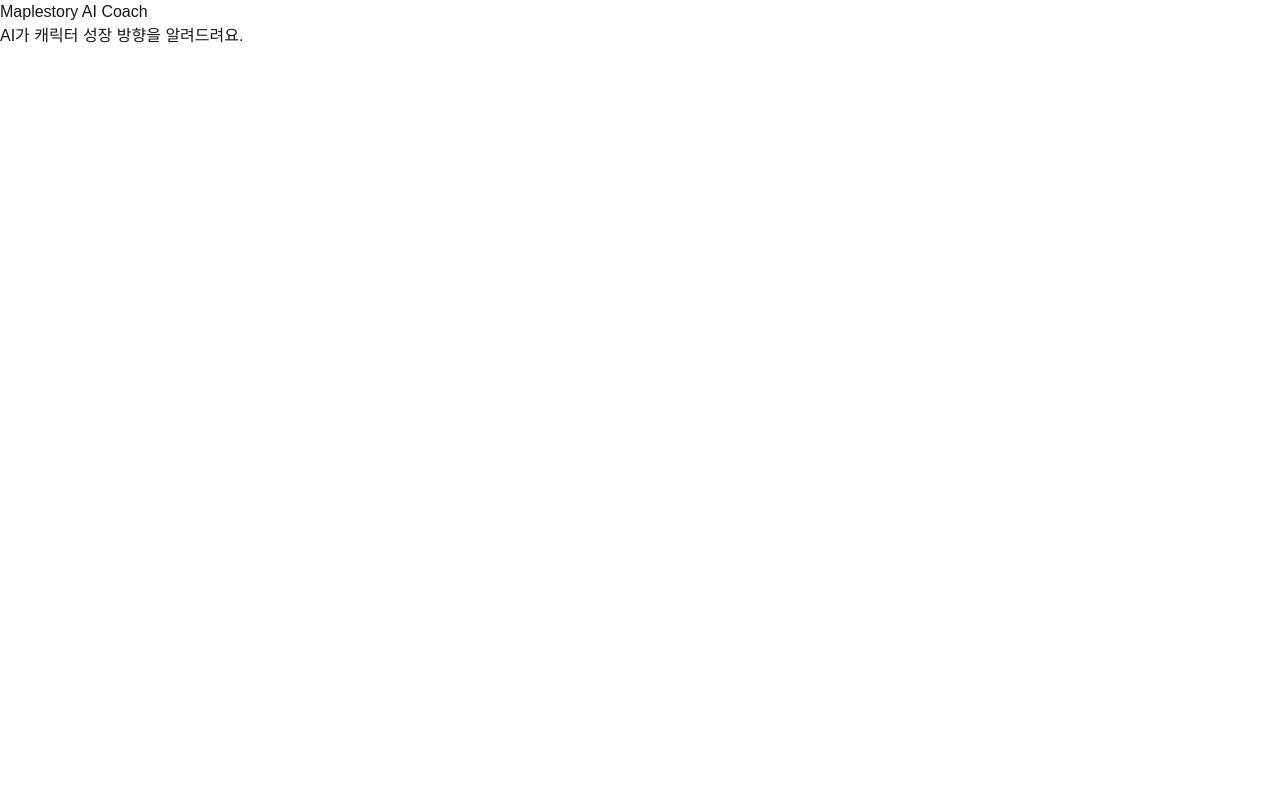
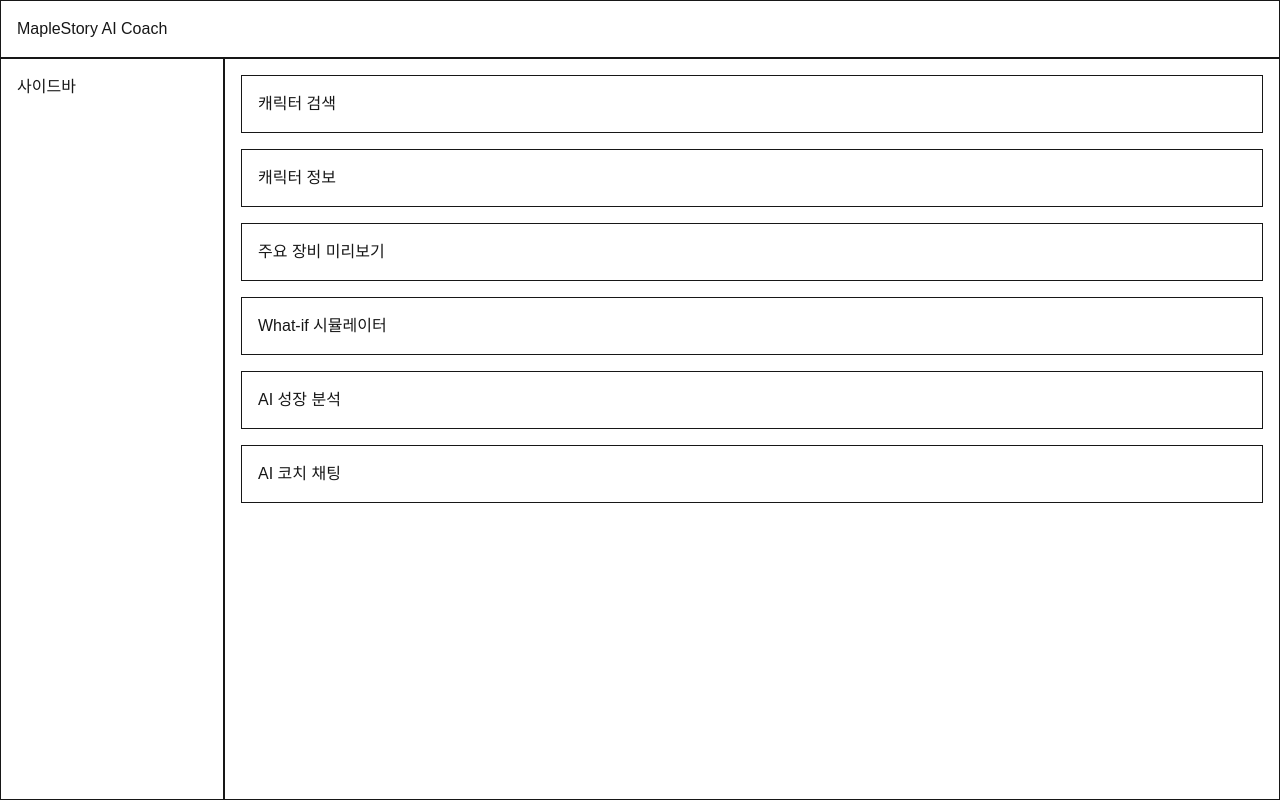
Before and after one commit to hyunsim07/maplestory-ai-coach, a Next.js app in the folder frontend/: page / in a window 1280 px wide. Built offline with nearby package versions, Linux system fonts and the light colour scheme.

Commit message:
completed Layer 3

```diff
--- a/frontend/app/page.tsx
+++ b/frontend/app/page.tsx
@@ -1,8 +1,22 @@
 export default function Home() {
   return (
-    <main>
-      <h1>Maplestory AI Coach</h1>
-      <p>AI가 캐릭터 성장 방향을 알려드려요.</p>
-    </main>
+    <div className="flex min-h-screen flex-col">
+      <header className="border p-4">
+        <h1>MapleStory AI Coach</h1>
+      </header>
+
+      <div className="flex flex-1">
+        <aside className="w-56 border p-4">사이드바</aside>
+
+        <main className="flex flex-1 flex-col gap-4 border p-4">
+          <section className="border p-4">캐릭터 검색</section>
+          <section className="border p-4">캐릭터 정보</section>
+          <section className="border p-4">주요 장비 미리보기</section>
+          <section className="border p-4">What-if 시뮬레이터</section>
+          <section className="border p-4">AI 성장 분석</section>
+          <section className="border p-4">AI 코치 채팅</section>
+        </main>
+      </div>
+    </div>
   );
 }
```
